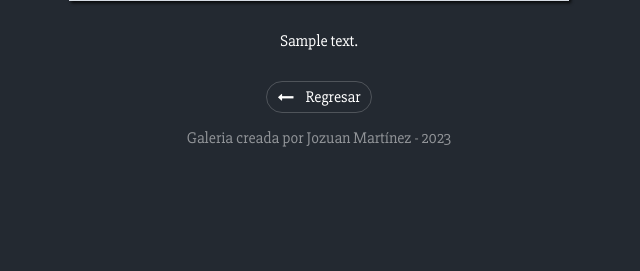
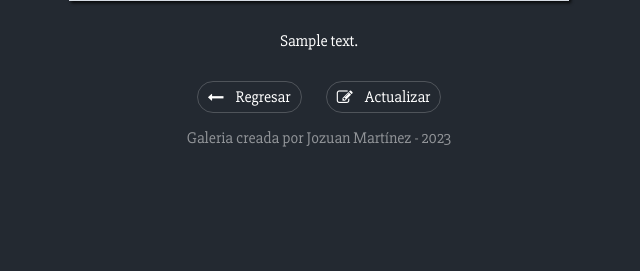
Before and after one commit to Jozdlm/personal-gallery, a PHP site: page /photo.php?id=1 in a window 1280 px wide. Shown: the part 503-774 px from the top of the page, without its empty margins (321-961 px from the left). Run offline with PHP 8.4, Linux system fonts and the light colour scheme; tables that the repository leaves empty or names only in its code hold one stand-in row (values such as "Sample post"); grey boxes marked "Sample" are stand-in pictures; some libraries are stand-ins or nearby versions.

Commit message:
Defines a button that allows to update a product

```diff
--- a/photo.php
+++ b/photo.php
@@ -51,6 +51,7 @@ if ($id && empty($photo)) {
             </p>
             <div class="photo-footer">
                 <a href="index.php" class="back-button"><i class="fa fa-long-arrow-left"></i>Regresar</a>
+                <a href="edit-photo.php?id=<?php echo $id ?>" class="back-button"><i class="fa fa-pencil-square-o"></i>Actualizar</a>
             </div>
         </div>
     </div>
--- a/public/css/styles.css
+++ b/public/css/styles.css
@@ -121,6 +121,7 @@ header {
 .photo-footer {
 	display: flex;
 	justify-content: center;
+	column-gap: 24px;
 }
 
 .back-button {
```
